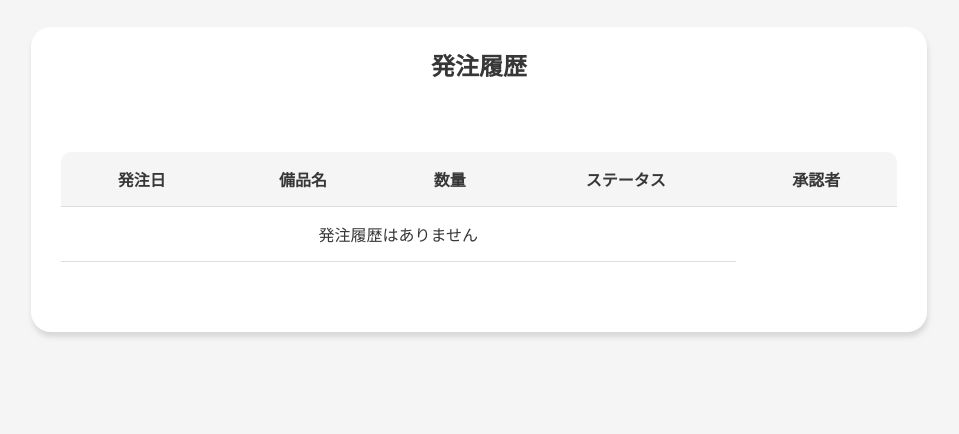
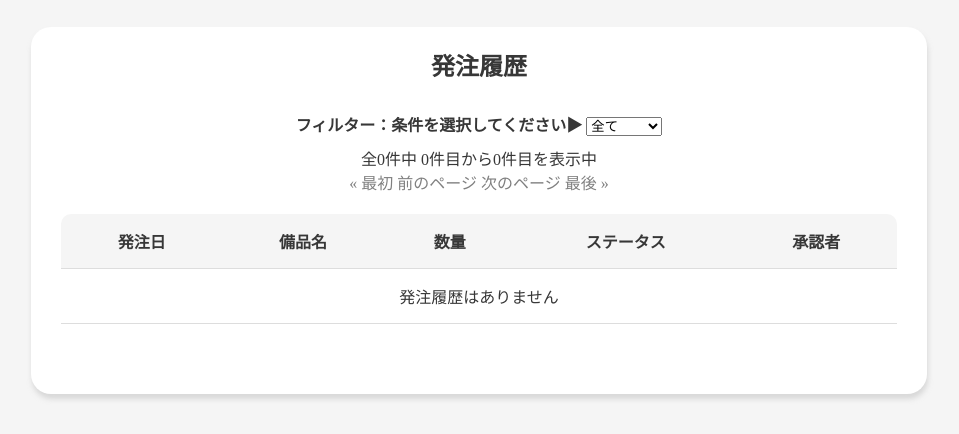
Before and after one commit to yukin0510/teamtest, a Django app: page /order_history/ in a window 1280 px wide. Shown: the part 58-492 px from the top of the page, without its empty margins (161-1120 px from the left). Run offline with Django 4.2, Linux system fonts and the light colour scheme; the visitor is signed in with stand-in values (Sample User, id 1); data that the repository does not hold is empty.

Commit message:
発注機能(フィルター機能、ページ機能実装)

```diff
--- a/equipment/views.py
+++ b/equipment/views.py
@@ -39,7 +39,7 @@ class EquipDetailView(LoginRequiredMixin, DetailView):
         context['stock_update_form'] = StockUpdateForm(instance=equip) #在庫数更新のフォームが使えるようになる
         context['stock_changes'] = StockChange.objects.filter(equip=equip).order_by('-changed_date')[:5]
         context['order_form'] = OrderForm() #発注数更新
-        context['orders'] = Order.objects.filter(equip=equip)
+        context['orders'] = Order.objects.filter(equip=equip).order_by('-order_date')[:5]
         return context
 
     def post(self, request, *args, **kwargs):
--- a/order/views.py
+++ b/order/views.py
@@ -8,6 +8,17 @@ class OrderListView(LoginRequiredMixin, ListView):
     template_name = 'order/history.html'
     model = Order
     context_object_name = 'orders'
+    paginate_by = 5  # 1ページに表示する発注数
 
     def get_queryset(self):
-        return Order.objects.order_by('-order_date')
+        # すべての注文を取得し、発注日の降順に並べ替える
+        queryset = Order.objects.order_by('-order_date')
+
+        # GETパラメータからフィルタリングのステータスを取得
+        status_filter = self.request.GET.get('status_filter')
+
+        # フィルタリングが選択されている場合は、クエリセットをフィルタリング
+        if status_filter:
+            queryset = queryset.filter(approval_status=status_filter)
+
+        return queryset
--- a/static/css/style.css
+++ b/static/css/style.css
@@ -239,3 +239,19 @@ th:last-child {
   text-decoration: none;
 
 }
+
+
+/* ページ送り部分のデザイン*/
+.item-count{
+  margin-top: 10px;
+}
+
+.pagination{
+  margin-bottom: -20px;
+}
+
+.pagination .disabled {
+  color: gray;
+  cursor: not-allowed;
+  text-decoration: none;
+}
--- a/templates/equipment/detail.html
+++ b/templates/equipment/detail.html
@@ -92,7 +92,7 @@
 
         {% if user.is_admin %}
         <div class="detail">
-          <h2>発注依頼の承認</h2>
+          <h2>発注依頼の承認 <span class="small-text">※最新5件を表示</span></h2>
         <table>
           <tr align="center">
               <th>発注日</th>
--- a/templates/order/history.html
+++ b/templates/order/history.html
@@ -11,6 +11,46 @@
         <h2>発注履歴</h2>
       </div>
       <div class="content-main">
+
+
+        <form method="get" action="">
+          <label for="status_filter"><b>フィルター：条件を選択してください▶</b></label>
+          <select name="status_filter" id="status_filter" onchange="this.form.submit()">
+            <option value="">全て</option>
+            <option value="承認待ち" {% if request.GET.status_filter == "承認待ち" %}selected{% endif %}>承認待ち</option>
+            <option value="承認済み" {% if request.GET.status_filter == "承認済み" %}selected{% endif %}>承認済み</option>
+            <!-- 必要に応じて他のステータスも追加 -->
+          </select>
+        </form>
+
+
+    <!-- 件数表示 -->
+    <div class="item-count">
+      全{{ page_obj.paginator.count }}件中
+      {{ page_obj.start_index }}件目から{{ page_obj.end_index }}件目を表示中
+    </div>
+
+    <!-- ページネーションリンク -->
+    <div class="pagination">
+      <span class="step-links">
+        {% if page_obj.has_previous %}
+        <a href="?{% if request.GET.status_filter %}status_filter={{ request.GET.status_filter }}&{% endif %}page=1">&laquo; 最初</a>
+        <a href="?{% if request.GET.status_filter %}status_filter={{ request.GET.status_filter }}&{% endif %}page={{ page_obj.previous_page_number }}">前のページ</a>
+      {% else %}
+        <span class="disabled">&laquo; 最初</span>
+        <span class="disabled">前のページ</span>
+      {% endif %}
+
+      {% if page_obj.has_next %}
+        <a href="?{% if request.GET.status_filter %}status_filter={{ request.GET.status_filter }}&{% endif %}page={{ page_obj.next_page_number }}">次のページ</a>
+        <a href="?{% if request.GET.status_filter %}status_filter={{ request.GET.status_filter }}&{% endif %}page={{ page_obj.paginator.num_pages }}">最後 &raquo;</a>
+      {% else %}
+        <span class="disabled">次のページ</span>
+        <span class="disabled">最後 &raquo;</span>
+      {% endif %}
+      </span>
+    </div>
+
 
         <table cellspacing="10" cellpadding="10">
           <tr align="center">
@@ -46,7 +86,7 @@
           </tr>
           {% empty %}
           <tr>
-            <td colspan="4">発注履歴はありません</td>
+            <td colspan="5">発注履歴はありません</td>
           </tr>
           {% endfor %}
         </table>
```
Also changed, not shown: media/images/images.jpg (added).
